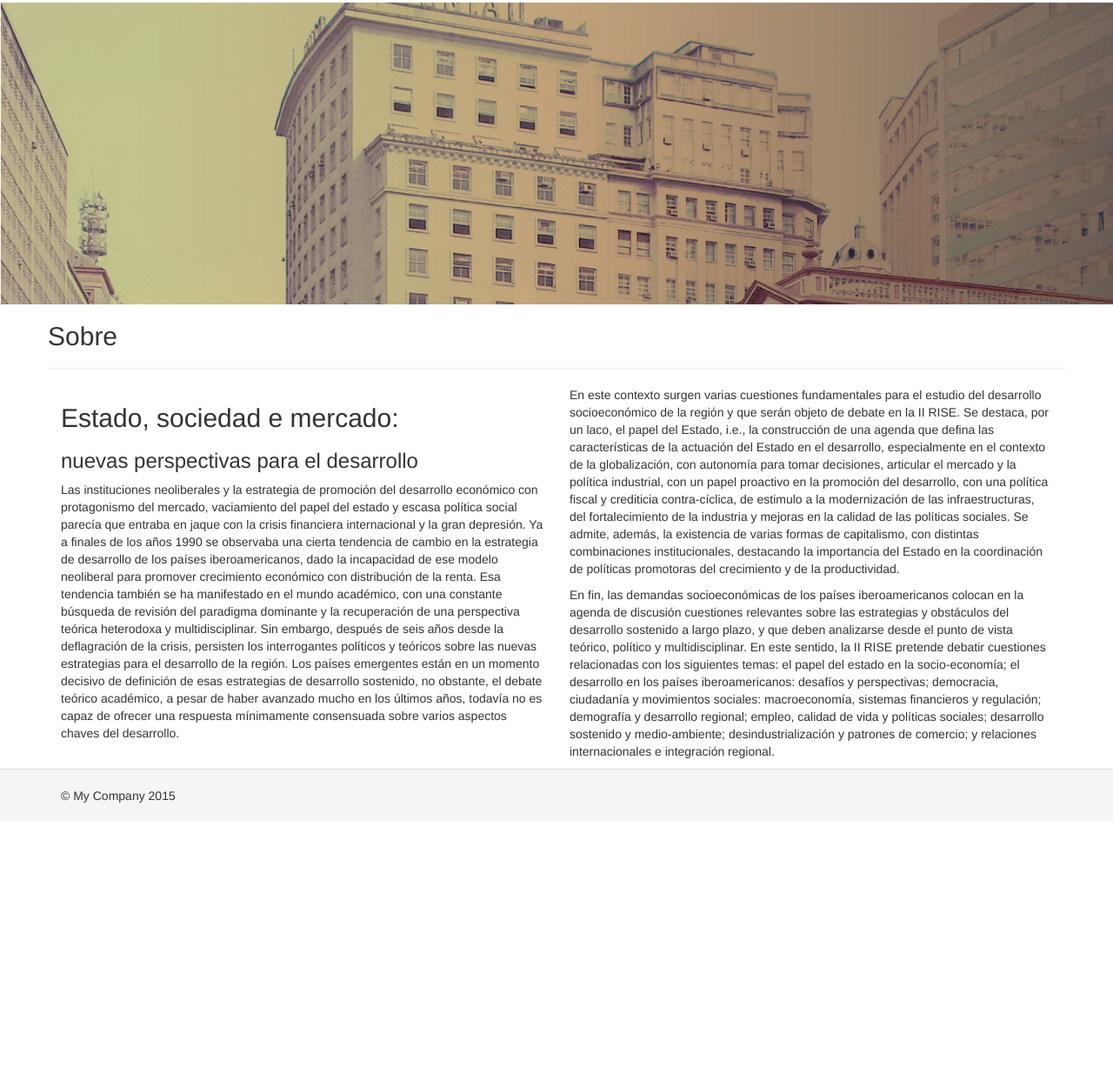
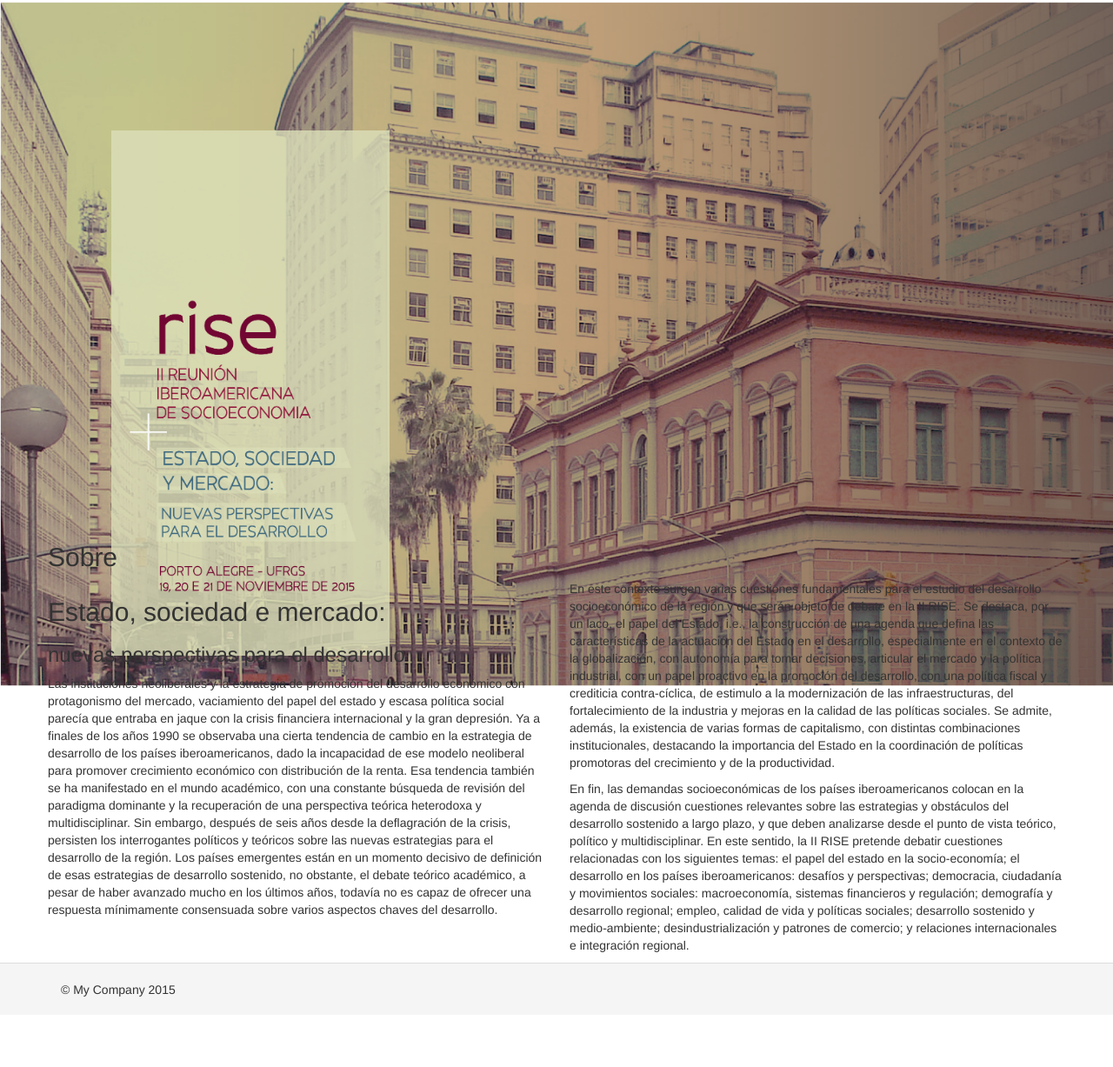
Before and after one commit to MesquitaLeal/rise_poa, a Yii app: template views/site/index.php in a window 1280 px wide. Shown: the whole page at 87% size. Before the commit the page ends 923 px from the top, so only its background shows below. Run offline with PHP 8.4 and a stand-in for Yii, Linux system fonts and the light colour scheme; the template is opened without the code that fills it, so the values that code supplies are empty; some libraries are stand-ins or nearby versions.

Commit message:
update logo

```diff
--- a/views/site/index.php
+++ b/views/site/index.php
@@ -5,19 +5,21 @@ $this->title = 'My Yii Application';
 <div class="site-index">
 
     <div id="home">
-
+    	<img src="../web/images/home.png" />
+	<img src="../web/images/logo_rise.png" />
     </div>
 
-    <div class="body-content">
-
+    <div class="about">
         <div class="row content">
         	<div class="col-lg-12">
            		<h2>Sobre</h2>
         	<div>
         </div>
+    </div>
 
-        <hr>
+    <hr>
 
+    <div>
         <div class="row content">
         	<div class="col-lg-6">
 	        	<h2>Estado, sociedad e mercado:</h2>
--- a/web/css/site.css
+++ b/web/css/site.css
@@ -3,12 +3,25 @@ body {
     height: 100%;
 }
 
-#home {
+/* #home {
     background-image: url(../images/home.png);
-    -webkit-background-size: cover;
-    background-size: cover;
-    padding-top: 150px;
-    padding-bottom: 200px;
+    -webkit-background-size: contain;
+    background-size: contain;
+    height: auto;
+}*/
+
+#home img:first-of-type {
+    max-width: 100%;
+    position: absolute;
+}
+
+#home img:last-of-type {
+    max-width: 25%;
+    position: relative;
+    top: 150px;
+    left: 10%;
+    padding-top: -50px;
+    background-color: rgba(221, 224, 186, 0.8);
 }
 
 .wrap {
```
Also changed, not shown: web/images/logo_rise.png (added).
